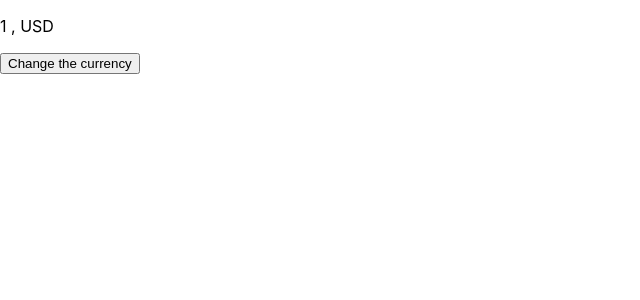
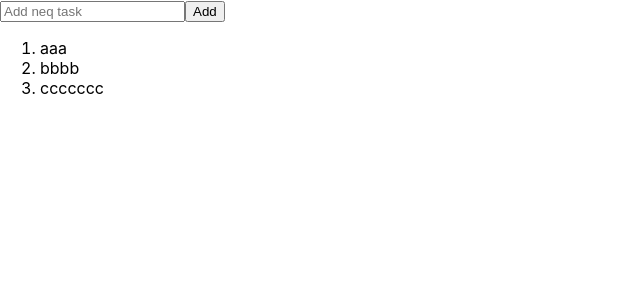
Before and after one commit to DianaMartirosyan/react_first_project, a React (Create React App) app: page / in a window 1280 px wide. Shown: the top 300 px of the page, without its empty margins (0-640 px from the left). Built offline with nearby package versions, Linux system fonts and the light colour scheme.

Commit message:
create ToDo list

```diff
--- a/src/App.js
+++ b/src/App.js
@@ -1,10 +1,5 @@
-import React from 'react';
-import Price from './homework5/Price'
-
-
-
-
-
+import React, { Component } from 'react';
+import ToDo from './components/ToDo';
 
 
 
@@ -14,17 +9,7 @@ function App() {
   return (
     <div className="App">
 
-
-    <Price
-   defaultValue = {1}
-    currency = "USD"
-
-    />
-
-
-
-
-
+  <ToDo/>
 
     </div>
   );
--- /dev/null
+++ b/src/components/ToDo.js
@@ -0,0 +1,59 @@
+import React, { Component } from 'react';
+
+
+
+
+
+class ToDo extends Component {
+    state = {
+        tasks: ['aaa', 'bbbb', 'ccccccc'],
+        inputValue: ''
+    };
+    handleChange = (event) => {
+        this.setState({
+            inputValue: event.target.value
+        })
+
+    };
+    addTask = () => {
+        const { inputValue } = this.state;
+        const tasks = [...this.state.tasks];
+        tasks.push(inputValue);
+        this.setState({
+            tasks: tasks,
+            inputValue: ''
+        });
+    };
+    render() {
+        const { inputValue } = this.state;
+        return (
+            <div>
+                <input type="text"
+                    placeholder="Add neq task"
+                    value={inputValue}
+                    onChange={this.handleChange}
+
+                />
+                <input type="button" value='Add'
+                    onClick={this.addTask}
+                />
+                <ol>
+
+                    {this.state.tasks.map((task, index) => {
+                        return <li key={index}>  {task} </li>
+
+
+
+        })}
+          </ol>
+            </div>
+        )
+    }
+
+
+
+}
+
+
+
+export default ToDo;
--- a/src/homework5/Price.js
+++ b/src/homework5/Price.js
@@ -7,6 +7,7 @@ class Price extends Component {
         price:this.props.defaultValue,
         currency: this.props.currency
     }
+
 
     handleClick  = () =>{
 
@@ -18,6 +19,8 @@ class Price extends Component {
        )
 
     }
+
+
 
 
     render(){
```
Also changed, not shown: 1 other file (tests, documents, lock files or other folders).
